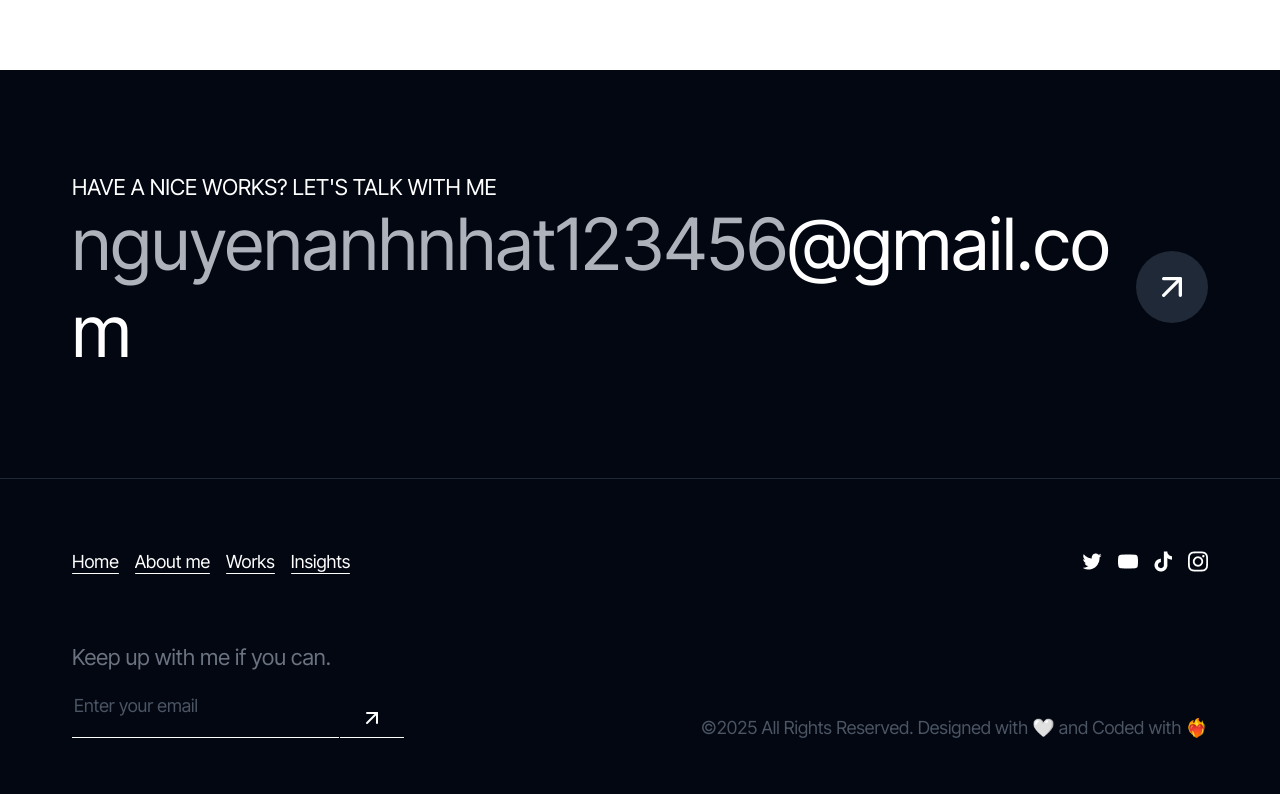
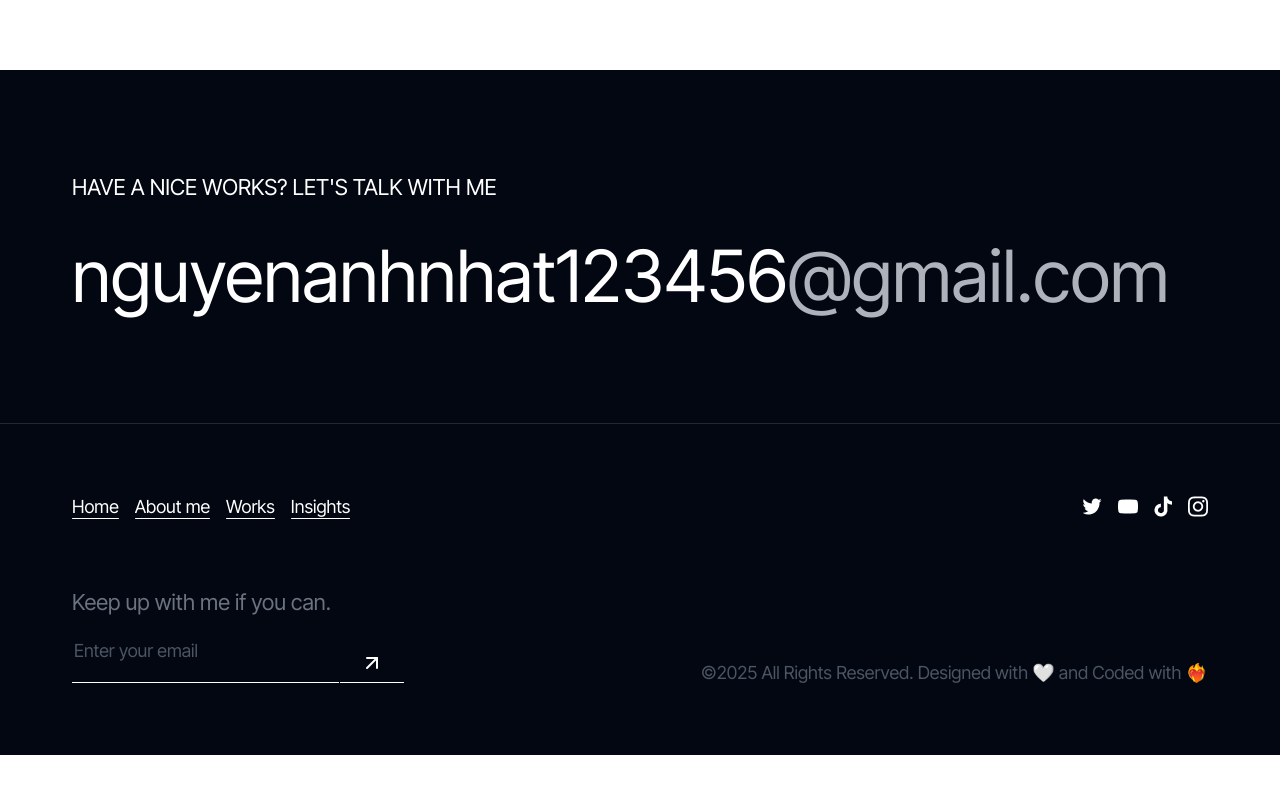
Before and after one commit to TommyNhatNguyen/showcase-portfolio, a Next.js app: page / in a window 1280 px wide. Shown: the part 4462-5256 px from the top of the page. After the commit the page ends 5217 px from the top, so only its background shows below. Built offline with nearby package versions, Linux system fonts and the light colour scheme; a web font is replaced by a local one.

Commit message:
fix: change footer animation

```diff
--- a/app/components/Footer/Footer.tsx
+++ b/app/components/Footer/Footer.tsx
@@ -5,36 +5,106 @@ import { FiArrowUpRight } from "react-icons/fi";
 import AnimatedTextHover from "../AnimatedTextHover";
 import SectionSocial from "./SectionSocial";
 import Button from "../Button/Button";
+import { useRef } from "react";
+import { useGSAP } from "@gsap/react";
+import gsap from "gsap";
 
 const Footer = () => {
+  const footerRef = useRef<HTMLDivElement>(null);
+  useGSAP(
+    () => {
+      const footer = document.querySelector(".footer");
+      const footerEmailWrapper = footer?.querySelector(
+        ".email-wrapper"
+      ) as HTMLElement;
+      const footerEmail = footer?.querySelector(".email") as HTMLElement;
+      const footerEmailContentTop = footer?.querySelector(
+        ".content-top"
+      ) as HTMLElement;
+      const footerEmailContentTopText = footerEmailContentTop?.querySelector(
+        ".email__content-text"
+      ) as HTMLElement;
+      const footerEmailContentTopExtension =
+        footerEmailContentTop?.querySelector(
+          ".email__content-extension"
+        ) as HTMLElement;
+      const footerEmailContentBottom = footer?.querySelector(
+        ".content-bottom"
+      ) as HTMLElement;
+      const footerEmailContentBottomText =
+        footerEmailContentBottom?.querySelector(
+          ".email__content-text"
+        ) as HTMLElement;
+      const footerEmailContentBottomExtension =
+        footerEmailContentBottom?.querySelector(
+          ".email__content-extension"
+        ) as HTMLElement;
+      const tl = gsap.timeline({});
+      footerEmailWrapper.addEventListener("mouseenter", () => {
+        tl.to([footerEmailContentTopText, footerEmailContentBottomText], {
+          y: "-100%",
+          duration: 0.3,
+        }).to(
+          [footerEmailContentTopExtension, footerEmailContentBottomExtension],
+          {
+            y: "-100%",
+            duration: 0.3,
+            onComplete: () => {
+              gsap.set(
+                [
+                  footerEmailContentTopText,
+                  footerEmailContentBottomText,
+                  footerEmailContentTopExtension,
+                  footerEmailContentBottomExtension,
+                ],
+                {
+                  clearProps: "all",
+                }
+              );
+            },
+          },
+          "<+0.1"
+        );
+      });
+    },
+    {
+      scope: footerRef,
+    }
+  );
   return (
-    <footer className="footer" id="footer">
+    <footer ref={footerRef} className="footer" id="footer">
       {/* CTA */}
       <section className="footer__cta" id="footer__cta">
         <div className="container">
           <div className="footer__cta-wrapper">
             <div className="footer__cta-title">
               <p className="para">HAVE A NICE WORKS? LET'S TALK WITH ME</p>
-              <AnimatedTextHover>
               <div className="email-wrapper">
+                {/* <div className="arrow">
+                  <FiArrowUpRight />
+                </div> */}
                 <Link
                   href="mailto:nguyenanhnhat123456@gmail.com"
                   className="email"
                 >
-                    <p className="email__text">
-                      <span className="--gray">nguyenanhnhat123456</span>
+                  <div className="email__content content-top">
+                    <span className="email__content-text --text ">
+                      nguyenanhnhat123456
+                    </span>
+                    <span className="email__content-extension --text --gray">
                       @gmail.com
-                    </p>
+                    </span>
+                  </div>
+                  <div className="email__content content-bottom">
+                    <span className="email__content-text --text ">
+                      nguyenanhnhat123456
+                    </span>
+                    <span className="email__content-extension --text --gray">
+                      @gmail.com
+                    </span>
+                  </div>
                 </Link>
-
-                  <Button
-                    variant="link"
-                    className="btn-email"
-                    icon={FiArrowUpRight}
-                    isRounded={false}
-                  />
               </div>
-              </AnimatedTextHover>
             </div>
           </div>
         </div>
--- a/app/scss/_footer.scss
+++ b/app/scss/_footer.scss
@@ -14,15 +14,47 @@
         display: flex;
         align-items: center;
         gap: var(--gap);
+        margin-top: 32px;
+        // .arrow {
+        //   height: 72px;
+        //   width: 72px;
+        //   aspect-ratio: 1 / 1;
+        //   opacity: 0;
+        //   svg {
+        //     height: 100%;
+        //     width: 100%;
+        //   }
+        // }
         .email {
           color: var(--neutral-0);
           padding: 0;
           height: initial;
-          &__text {
+          position: relative;
+          overflow: hidden;
+          flex-shrink: 0;
+          &__content {
             font-size: var(--fs-h2);
             font-family: var(--ff-bold);
             text-wrap: wrap;
             word-break: break-all;
+            width: 100%;
+            &.content-top {
+              display: flex;
+              align-items: center;
+              justify-content: center;
+              gap: 0;
+              height: fit-content;
+            }
+            &.content-bottom {
+              display: flex;
+              align-items: center;
+              justify-content: center;
+              position: absolute;
+              gap: 0;
+              top: 100%;
+              left: 0;
+              width: 100%;
+            }
           }
         }
         .btn-email {
```
Lines whose indentation alone changed are shown as unchanged.
